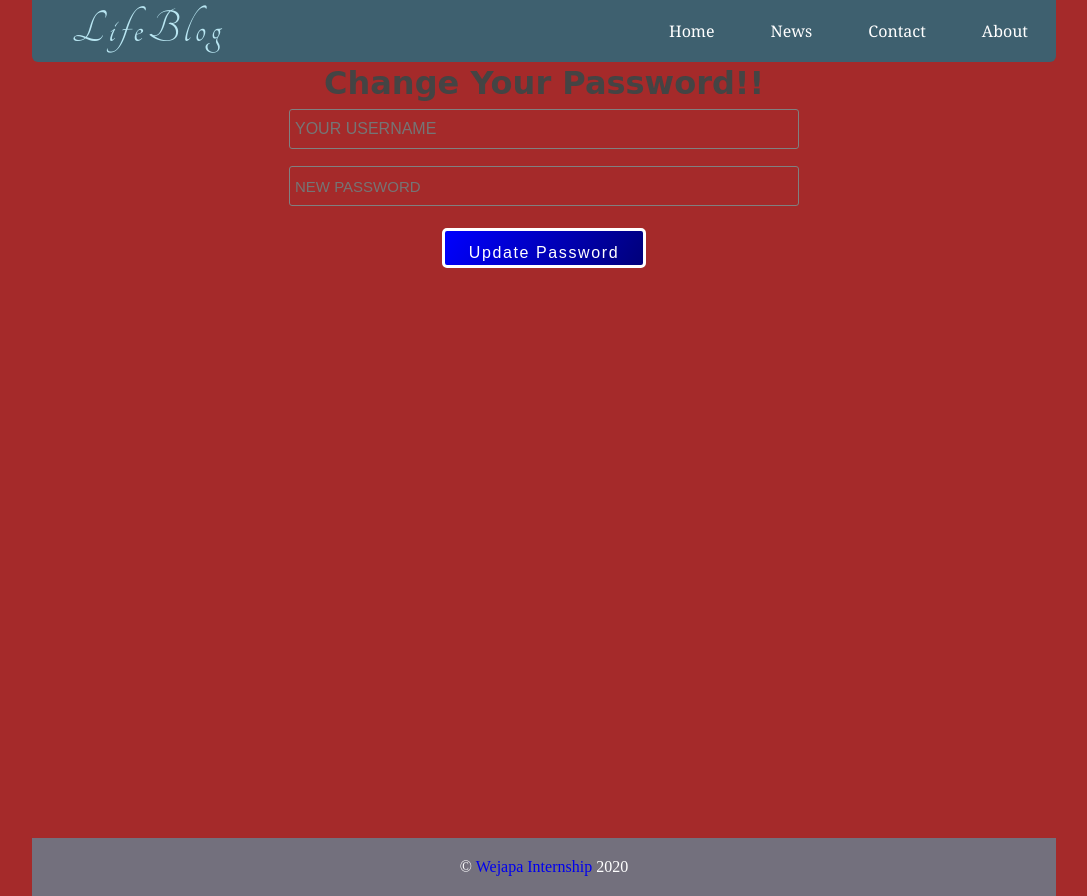
After one commit to HansAchinike/Blogg-php, a PHP site: page /codewithawa/forgetpassword.php in a window 1280 px wide. The commit adds this page. Shown: the whole page, without its empty margins (96-1183 px from the left). Run offline with PHP 8.4, Linux system fonts and the light colour scheme; some web fonts are replaced.

Commit message:
corrections

```diff
--- a/DB/database.php
+++ b/DB/database.php
@@ -3,7 +3,7 @@
 <?php
 $servername = "localhost";
 $username = "root";
-$password = "4321";
+$password = "";
 
 
 // Create connection
--- a/config.php
+++ b/config.php
@@ -2,7 +2,7 @@
 <?php
 	session_start();
 	// connect to database
-	$conn = mysqli_connect("localhost", "root", "4321", "codewithawaDB");
+	$conn = mysqli_connect("localhost", "root", "", "codewithawaDB");
 
 	if (!$conn) {
 		die("Error connecting to database: " . mysqli_connect_error());
--- /dev/null
+++ b/forgetpassword.php
@@ -0,0 +1,83 @@
+
+<?php  include('config.php'); ?>
+<?php  include('includes/head_section.php'); ?>
+<?php
+
+	$none="";
+	$non="";
+	if (isset($_POST['submit'])) {
+
+
+		$username = mysqli_real_escape_string($conn, $_POST['username']);
+		$password = mysqli_real_escape_string($conn, $_POST['pass']);
+
+
+		$query = "SELECT id FROM users WHERE username='$username'";
+
+		if ($query_run = mysqli_query($conn, $query)) {
+			$query_num_rows = mysqli_num_rows($query_run);
+			if ($query_num_rows==0) {
+				$non = "<div class='alert alert-danger alert-dismissible fade show'>
+						<button type='button' class='close' data-dismiss='alert'>&times;</button>
+						<strong>Username does not exist!!</strong>
+					</div>";
+			}else{
+				$Update= "UPDATE `users` SET `password`='$password' WHERE `username`='$username'";
+				$Update_query = mysqli_query($conn, $Update);
+				if ($Update_query) {
+					echo "<script>alert ('Congrats, Password Changed!!')</script>";
+					echo "<script>window.open('index.php','_self')</script>";
+				}else{
+
+				}
+			}
+		}else {
+			echo "<script>window.open('forgetpassword.php','_self')</script>";
+		}
+
+
+	}
+?>
+	<title>LifeBlog | Forgot Password</title>
+</head>
+<body>
+	<div class="container">
+		<!-- Navbar -->
+		<?php include( ROOT_PATH . '/includes/navbar.php'); ?>
+		<!-- // Navbar -->
+		<div class="main text-white text-center" style="height: 100%; width: 100%; ">
+			<div class="row">
+				<div class="color text-center" style="height: 600px; width: 100%;">
+					<form action="forgetpassword.php" method="POST">
+						<table style="color:white;width:100%;font-style:'Dosis-Regular.ttf'; padding: 0;text-align: center;" >
+							<tr style="color:white;">
+								<td><div class="cols"><h1>Change Your Password!!</h1></div></td>
+							</tr>
+							<tr>
+
+								<td><input type="text" id="email" placeholder="YOUR USERNAME" name="username" style="color: white;border: 1px solid grey;width: 50%;outline: none;background: none;padding: 0 5px;height: 40px;margin-bottom: 10px;" required></td>
+							</tr>
+							<tr>
+
+								<td><input type="password" placeholder="NEW PASSWORD" name="pass" style="font-size: 15px;color: white;border: 1px solid grey;width: 50%;outline: none;background: none;padding: 0 5px;height: 40px;margin-bottom: 10px;" required></td>
+							</tr>
+
+							<tr align="center">
+							<td colspan="3"><input type="submit" name="submit" value="Update Password" class="btn" style=" display: block;width: 20%;height: 40px;border: 3px solid white;background:  linear-gradient(120deg, blue, black);background-size: 200%;margin-bottom: 10px;color: #fff;outline: none;cursor: pointer;transition: 0.5s;"></td>
+							</tr><?php echo $none; ?><?php echo $non; ?>
+							<tr>
+								<td style="height: 50px;"><div class="ball"></div></td>
+							</tr>
+						</table>
+					</form>
+				</div>
+			</div>
+		</div>
+	</div>
+	<!-- // container -->
+
+	<!-- Footer -->
+		<?php include( ROOT_PATH . '/includes/footer.php'); ?>
+	<!-- // Footer -->
+</body>
+</html>
--- a/includes/banner.php
+++ b/includes/banner.php
@@ -14,6 +14,7 @@
 				<span>~ Hans Zimmer</span>
 			</p>
 			<a href="register.php" class="btn">Join us!</a>
+			<a href="forgetpassword.php" class="btn">Forgot Password</a>
 		</div>
 
 		<div class="login_div">
--- a/includes/registration_login.php
+++ b/includes/registration_login.php
@@ -74,7 +74,9 @@
 			$sql = "SELECT * FROM users WHERE username='$username' and password='$password' LIMIT 1";
 
 			$result = mysqli_query($conn, $sql);
-			if (mysqli_num_rows($result) > 0) {
+			$result_run = mysqli_num_rows($result);
+			print $result_run;
+			if ($result_run == 1) {
 				// get id of created user
 				$reg_user_id = mysqli_fetch_assoc($result)['id'];
 
@@ -93,7 +95,7 @@
 					header('location: index.php');
 					exit(0);
 				}
-			} else {
+			}elseif ($result_run== 0){
 				array_push($errors, 'Wrong credentials');
 			}
 		}
--- a/login.php
+++ b/login.php
@@ -19,6 +19,9 @@
 			<p>
 				Not yet a member? <a href="register.php">Sign up</a>
 			</p>
+			<p>
+				Forgot your password? <a href="register.php">Forgot password</a>
+			</p>
 		</form>
 	</div>
 </div>
```
